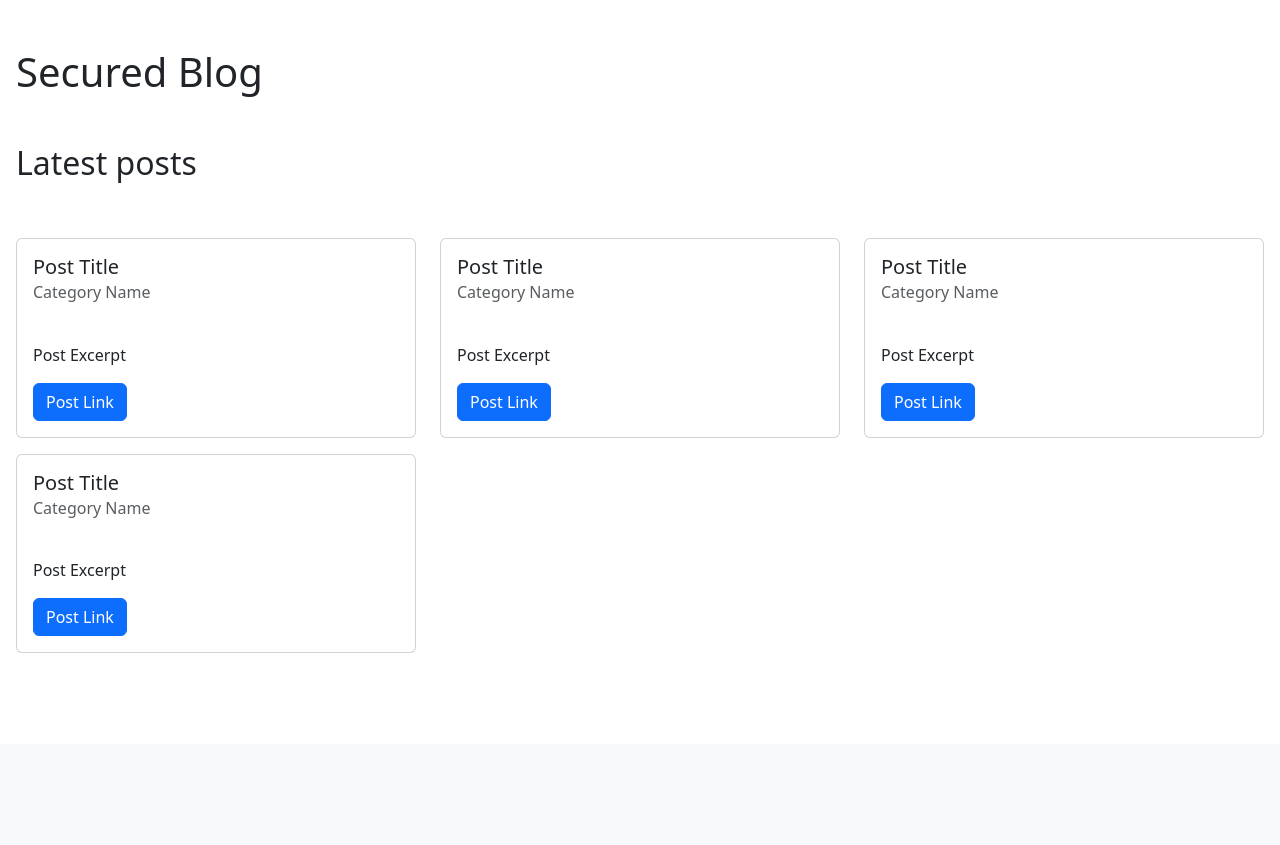
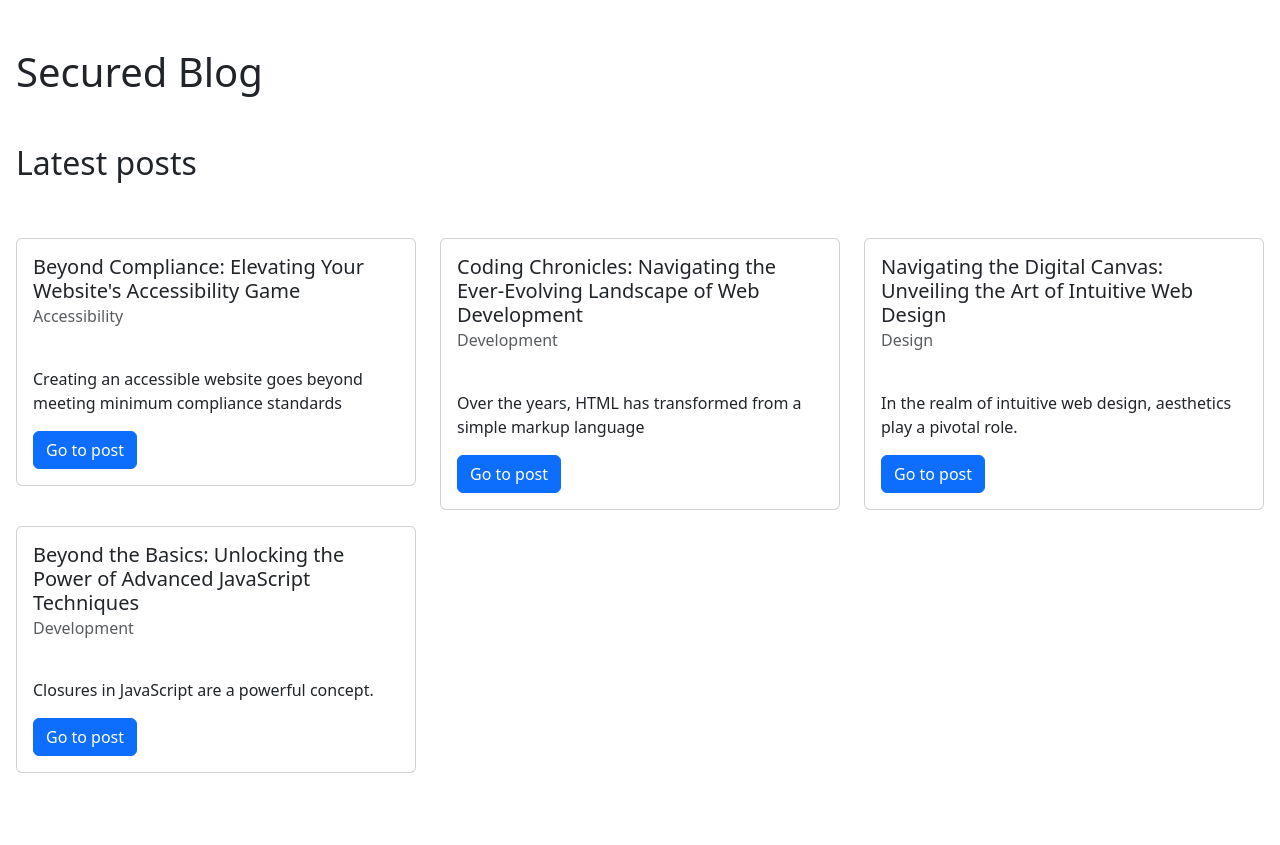
Before and after one commit to Elo-LH/MVC-PHP, a PHP site: page / in a window 1280 px wide. Shown: the part 56-901 px from the top of the page. Before the commit the page ends 709 px from the top, so only its background shows below. Run offline with PHP 8.4, Linux system fonts and the light colour scheme; data comes from the database, SQL or seed files in the repository.

Commit message:
blog secu : home

```diff
--- a/Sécurité/Blog/controllers/BlogController.php
+++ b/Sécurité/Blog/controllers/BlogController.php
@@ -10,7 +10,9 @@ class BlogController extends AbstractController
 {
     public function home(): void
     {
-        $this->render("home", []);
+        $postManager = new PostManager;
+        $latestPosts = $postManager->findLatest();
+        $this->render("home", $latestPosts);
     }
 
     public function category(string $categoryId): void
@@ -29,11 +31,16 @@ class BlogController extends AbstractController
 
     public function post(string $postId): void
     {
-        // si le post existe
-        $this->render("post", []);
-
-        // sinon
-        $this->redirect("index.php");
+        $postManager = new PostManager;
+        $post = $postManager->findOne($postId);
+        if ($post !== "") {
+            // si le post exist
+            $data = [$post];
+            $this->render("post", $data);
+        } else {
+            // sinon
+            $this->redirect("index.php");
+        }
     }
 
     public function checkComment(): void
--- a/Sécurité/Blog/managers/CategoryManager.php
+++ b/Sécurité/Blog/managers/CategoryManager.php
@@ -45,4 +45,23 @@ class CategoryManager extends AbstractManager
             return $category;
         }
     }
+
+    public function findByPost(int $post_id): ?array
+    {
+        $query = $this->db->prepare('SELECT * FROM posts_categories JOIN posts ON posts_categories.post_id = posts.id JOIN categories on posts_categories.category_id = categories.id WHERE posts.id = :id');
+        $parameters = [
+            'id' => $post_id,
+        ];
+        $query->execute($parameters);
+        $fetchedCategories = $query->fetchAll(PDO::FETCH_ASSOC);
+        $categories = [];
+        //enter fetched users from DB into instances array
+        foreach ($fetchedCategories as $category) {
+            $id = $category['id'];
+            $category =  new Category($category['title'], $category['description']);
+            $category->setId($id);
+            array_push($categories, $category);
+        };
+        return $categories;
+    }
 }
--- a/Sécurité/Blog/managers/PostManager.php
+++ b/Sécurité/Blog/managers/PostManager.php
@@ -24,11 +24,19 @@ class PostManager extends AbstractManager
             return null;
         } else {
             $loadedPosts = [];
+            //init managers
+            $userManager = new UserManager;
+            $categoryManager = new CategoryManager;
+
             //enter fetched users from DB into instances array
             foreach ($posts as $post) {
-                $id = $post['post_id'];
-                $post = new Post($post['post_title'], $post['excerpt'], $post['content'], $post['author'], $post['created_at']);
+                $id = $post['id'];
+                $author = $userManager->findById($post['author']);
+                $post = new Post($post['title'], $post['excerpt'], $post['content'], $author, $post['created_at']);
                 $post->setId($id);
+                //fetch categories of each post
+                $categories = $categoryManager->findByPost($id);
+                $post->setCategories($categories);
                 array_push($loadedPosts, $post);
             };
             return $loadedPosts;
@@ -37,6 +45,7 @@ class PostManager extends AbstractManager
 
     public function findOne(int $id): ?Post
     {
+        $userManager = new UserManager;
         $query = $this->db->prepare('SELECT * FROM posts WHERE id = :id');
         $parameters = [
             'id' => $id,
@@ -47,7 +56,10 @@ class PostManager extends AbstractManager
         if ($post === '') {
             return null;
         } else {
-            $post = new Post($post['title'], $post['excerpt'], $post['content'], $post['author'], $post['created_at']);
+            $id = $post['id'];
+            $author = $userManager->findById($post['author']);
+            $post = new Post($post['title'], $post['excerpt'], $post['content'], $author, $post['created_at']);
+            $post->setId($id);
             return $post;
         }
     }
--- a/Sécurité/Blog/managers/UserManager.php
+++ b/Sécurité/Blog/managers/UserManager.php
@@ -13,6 +13,24 @@ class UserManager extends AbstractManager
         parent::__construct();
     }
 
+    public function findById(int $userId): ?User
+    {
+        $query = $this->db->prepare('SELECT * FROM users WHERE id = :id');
+        $parameters = [
+            'id' => $userId,
+        ];
+        $query->execute($parameters);
+        $user = $query->fetch(PDO::FETCH_ASSOC);
+        //create new User with fetched user
+        if ($user == '') {
+            return null;
+        } else {
+            $id = $user['id'];
+            $user = new User($user['username'], $user['email'], $user['password'], $user['role'], $user['created_at']);
+            $user->setId($id);
+            return $user;
+        }
+    }
 
     public function findByEmail(string $email): ?User
     {
--- a/Sécurité/Blog/templates/home.phtml
+++ b/Sécurité/Blog/templates/home.phtml
@@ -3,53 +3,37 @@
 
     <h2 class="mt-5">Latest posts</h2>
     <ul class="row mt-5">
+        <?php
+
+        foreach ($data as $post) {
+        ?>
             <li class="col-4 my-2">
                 <article class="card">
                     <header class="card-body">
-                    <h3 class="h5 card-title">Post Title</h3>
-                    <h4 class="h6 card-subtitle mb-2 text-body-secondary">Category Name</h4>
+                        <h3 class="h5 card-title"><?= $post->getTitle() ?></h3>
+                        <?php
+                        $categories = $post->getCategories();
+                        foreach ($categories as $category) {
+                        ?>
+                            <h4 class="h6 card-subtitle mb-2 text-body-secondary"><?= $category->getTitle() ?></h4>
+
+                        <?php
+                        }
+                        ?>
+
                     </header>
                     <section class="card-body">
-                    <p class="card-text">Post Excerpt</p>
-                    <a href="#" class="btn btn-primary">Post Link</a>
+                        <p class="card-text"><?= $post->getExcerpt() ?></p>
+                        <a href="index.php?route=post&post_id=<?= $post->getId() ?>" class="btn btn-primary">Go to post</a>
                     </section>
                 </article>
             </li>
-        <li class="col-4 my-2">
-            <article class="card">
-                <header class="card-body">
-                    <h3 class="h5 card-title">Post Title</h3>
-                    <h4 class="h6 card-subtitle mb-2 text-body-secondary">Category Name</h4>
-                </header>
-                <section class="card-body">
-                    <p class="card-text">Post Excerpt</p>
-                    <a href="#" class="btn btn-primary">Post Link</a>
-                </section>
-            </article>
-        </li>
-        <li class="col-4 my-2">
-            <article class="card">
-                <header class="card-body">
-                    <h3 class="h5 card-title">Post Title</h3>
-                    <h4 class="h6 card-subtitle mb-2 text-body-secondary">Category Name</h4>
-                </header>
-                <section class="card-body">
-                    <p class="card-text">Post Excerpt</p>
-                    <a href="#" class="btn btn-primary">Post Link</a>
-                </section>
-            </article>
-        </li>
-        <li class="col-4 my-2">
-            <article class="card">
-                <header class="card-body">
-                    <h3 class="h5 card-title">Post Title</h3>
-                    <h4 class="h6 card-subtitle mb-2 text-body-secondary">Category Name</h4>
-                </header>
-                <section class="card-body">
-                    <p class="card-text">Post Excerpt</p>
-                    <a href="#" class="btn btn-primary">Post Link</a>
-                </section>
-            </article>
-        </li>
+
+        <?php
+
+        }
+
+        ?>
+
     </ul>
 </main>
--- a/Sécurité/Blog/templates/layout.phtml
+++ b/Sécurité/Blog/templates/layout.phtml
@@ -1,21 +1,20 @@
 <!DOCTYPE html>
 <html lang="en">
+
 <head>
     <meta charset="utf-8">
     <meta name="viewport" content="width=device-width, initial-scale=1">
     <title>Secured Blog</title>
-        <link href="https://cdn.jsdelivr.net/npm/bootstrap@5.3.2/dist/css/bootstrap.min.css"
-              rel="stylesheet"
-              integrity="sha384-T3c6CoIi6uLrA9TneNEoa7RxnatzjcDSCmG1MXxSR1GAsXEV/Dwwykc2MPK8M2HN"
-              crossorigin="anonymous">
+    <link href="https://cdn.jsdelivr.net/npm/bootstrap@5.3.2/dist/css/bootstrap.min.css" rel="stylesheet" integrity="sha384-T3c6CoIi6uLrA9TneNEoa7RxnatzjcDSCmG1MXxSR1GAsXEV/Dwwykc2MPK8M2HN" crossorigin="anonymous">
     <link href="assets/style.css" rel="stylesheet" />
 </head>
+
 <body class="container-fluid p-0">
     <header>
         <nav class="px-2 navbar navbar-expand-lg bg-body-tertiary">
             <ul class="navbar-nav me-auto mb-2 mb-lg-0">
                 <li class="nav-item">
-                        <a class="nav-link" href="#">Home</a>
+                    <a class="nav-link" href="index.php?route=home">Home</a>
                 </li>
                 <li class="nav-item dropdown">
                     <a class="nav-link dropdown-toggle" href="#" role="button" data-bs-toggle="dropdown" aria-expanded="false">
@@ -42,8 +41,7 @@
 
     <?php require "templates/$template.phtml"; ?>
 
-        <script src="https://cdn.jsdelivr.net/npm/bootstrap@5.3.2/dist/js/bootstrap.bundle.min.js"
-            integrity="sha384-C6RzsynM9kWDrMNeT87bh95OGNyZPhcTNXj1NW7RuBCsyN/o0jlpcV8Qyq46cDfL"
-            crossorigin="anonymous"></script>
+    <script src="https://cdn.jsdelivr.net/npm/bootstrap@5.3.2/dist/js/bootstrap.bundle.min.js" integrity="sha384-C6RzsynM9kWDrMNeT87bh95OGNyZPhcTNXj1NW7RuBCsyN/o0jlpcV8Qyq46cDfL" crossorigin="anonymous"></script>
 </body>
+
 </html>
```
Lines whose indentation alone changed are shown as unchanged.
